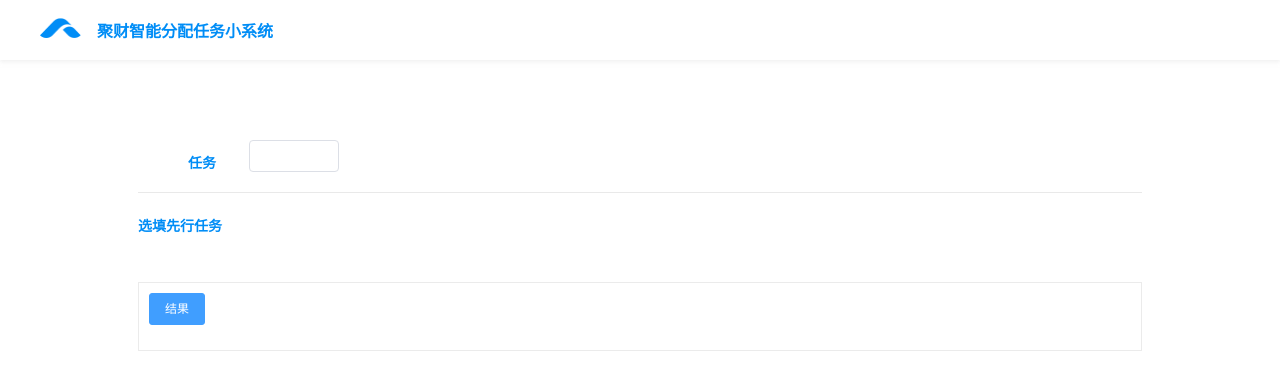
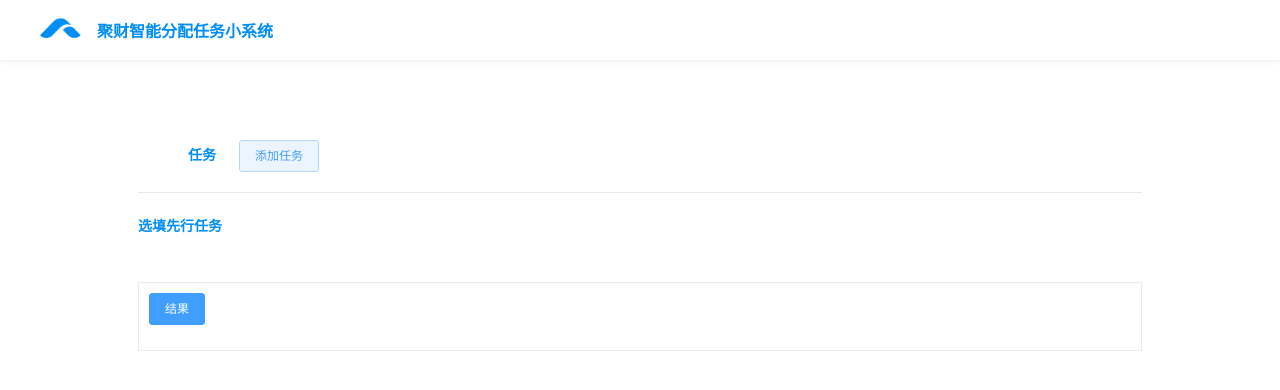
Before and after one commit to didiaohu/topological, a Vue app: page / in a window 1280 px wide. Shown: the top 390 px of the page. Built offline with nearby package versions, Linux system fonts and the light colour scheme.

Commit message:
提交~~

```diff
--- a/src/pages/index.vue
+++ b/src/pages/index.vue
@@ -19,6 +19,7 @@
 				</el-tag>
 				<el-input
 					class="input-new-tag"
+					v-if="inputVisible"
 					v-model="inputValue"
 					ref="saveTagInput"
 					size="small"
@@ -26,7 +27,7 @@
 					@blur="handleInputConfirm"
 				>
 				</el-input>
-				<!-- <el-button v-else class="button-new-tag" size="small" @click="showInput" type="primary" plain>添加任务</el-button> -->
+				<el-button v-else class="button-new-tag" size="small" @click="showInput" type="primary" plain>添加任务</el-button>
 			</div>
 			<div class="content__select">
 				<div class="content__select-title">选填先行任务</div>
```
Also changed, not shown: 6 other files (tests, documents, lock files or other folders).
